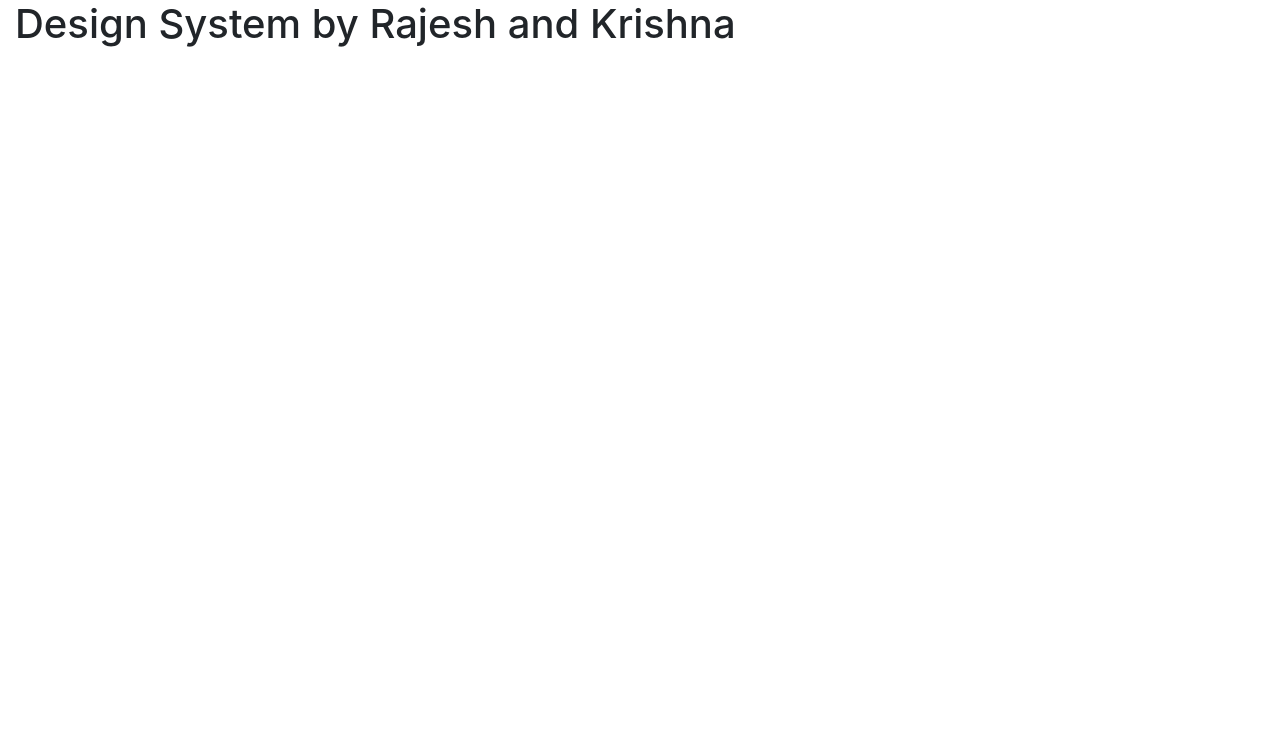
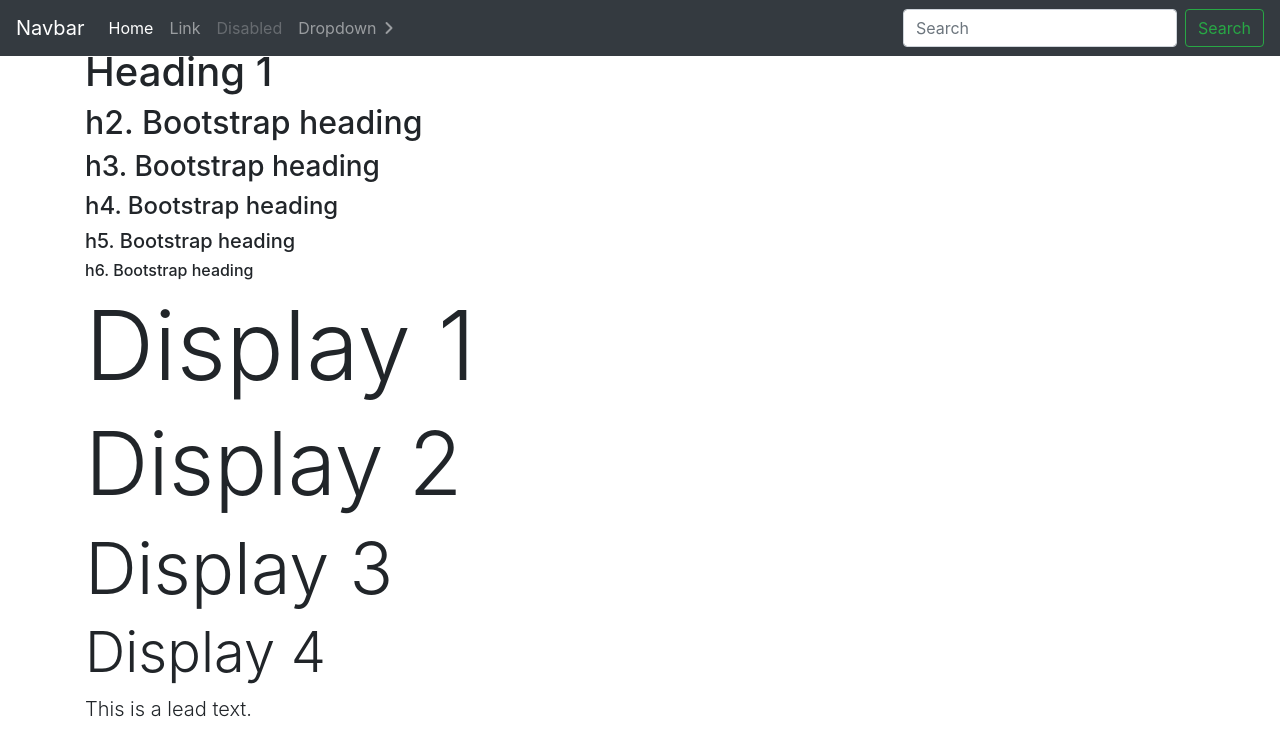
Before and after one commit to techatpark/bootme, a website: page src/index.html in a window 1280 px wide. Drawn offline with nearby package versions, Linux system fonts and the light colour scheme; files that its build step writes are made by us from their sources.

Commit message:
typo base

```diff
--- a/src/index.html
+++ b/src/index.html
@@ -1,27 +1,82 @@
 <!DOCTYPE html>
 <html dir="ltr" lang="en" class="no-js">
-
 	<head>
-	<title>Page</title>
+		<title>Design System</title>
 		<link rel="stylesheet" href="/css/app.css" />
 	</head>
 
 	<body>
+		<nav class="navbar navbar-expand-md navbar-dark bg-dark fixed-top">
+			<a class="navbar-brand" href="#">Navbar</a>
+			<button
+				class="navbar-toggler"
+				type="button"
+				data-toggle="collapse"
+				data-target="#navbarsExampleDefault"
+				aria-controls="navbarsExampleDefault"
+				aria-expanded="false"
+				aria-label="Toggle navigation"
+			>
+				<span class="navbar-toggler-icon"></span>
+			</button>
 
+			<div class="collapse navbar-collapse" id="navbarsExampleDefault">
+				<ul class="navbar-nav mr-auto">
+					<li class="nav-item active">
+						<a class="nav-link" href="#">Home <span class="sr-only">(current)</span></a>
+					</li>
+					<li class="nav-item">
+						<a class="nav-link" href="#">Link</a>
+					</li>
+					<li class="nav-item">
+						<a class="nav-link disabled" href="#">Disabled</a>
+					</li>
+					<li class="nav-item dropdown">
+						<a
+							class="nav-link dropdown-toggle"
+							href="http://example.com"
+							id="dropdown01"
+							data-toggle="dropdown"
+							aria-haspopup="true"
+							aria-expanded="false"
+							>Dropdown</a
+						>
+						<div class="dropdown-menu" aria-labelledby="dropdown01">
+							<a class="dropdown-item" href="#">Action</a>
+							<a class="dropdown-item" href="#">Another action</a>
+							<a class="dropdown-item" href="#">Something else here</a>
+						</div>
+					</li>
+				</ul>
+				<form class="form-inline my-2 my-lg-0">
+					<input class="form-control mr-sm-2" type="text" placeholder="Search" aria-label="Search" />
+					<button class="btn btn-outline-success my-2 my-sm-0" type="submit">Search</button>
+				</form>
+			</div>
+		</nav>
 
-
-	<div class="container-fluid">
-		<div class="row flex-xl-nowrap">
-			<div class="col-sm">
-				<h1>Design System by Rajesh and Krishna</h1>
+		<main role="main" class="container">
+			<div class="pt-5">
+				<h1>Heading 1</h1>
+				<h2>h2. Bootstrap heading</h2>
+				<h3>h3. Bootstrap heading</h3>
+				<h4>h4. Bootstrap heading</h4>
+				<h5>h5. Bootstrap heading</h5>
+				<h6>h6. Bootstrap heading</h6>
+				<h1 class="display-1">Display 1</h1>
+				<h1 class="display-2">Display 2</h1>
+				<h1 class="display-3">Display 3</h1>
+				<h1 class="display-4">Display 4</h1>
+				<p class="lead">
+					This is a lead text.
+				</p>
 			</div>
-		</div>
-	</div>
+		</main>
+		<!-- /.container -->
 
 		<script src="/js/jquery.slim.min.js"></script>
 		<script src="/js/popper.min.js"></script>
 		<script src="/js/bootstrap.min.js"></script>
 		<script src="/js/index.js"></script>
 	</body>
-
 </html>
```
Lines whose indentation alone changed are shown as unchanged.
